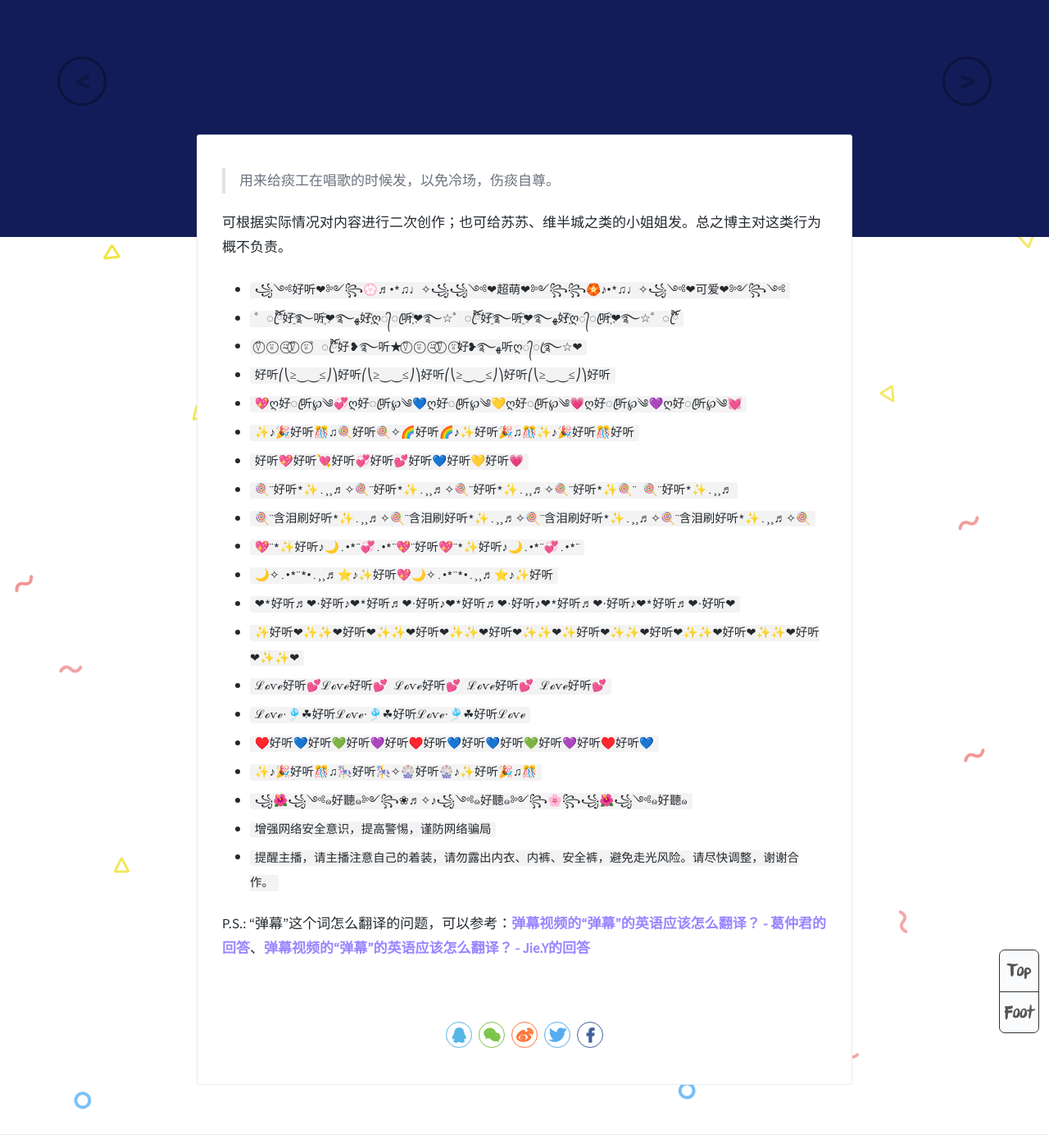
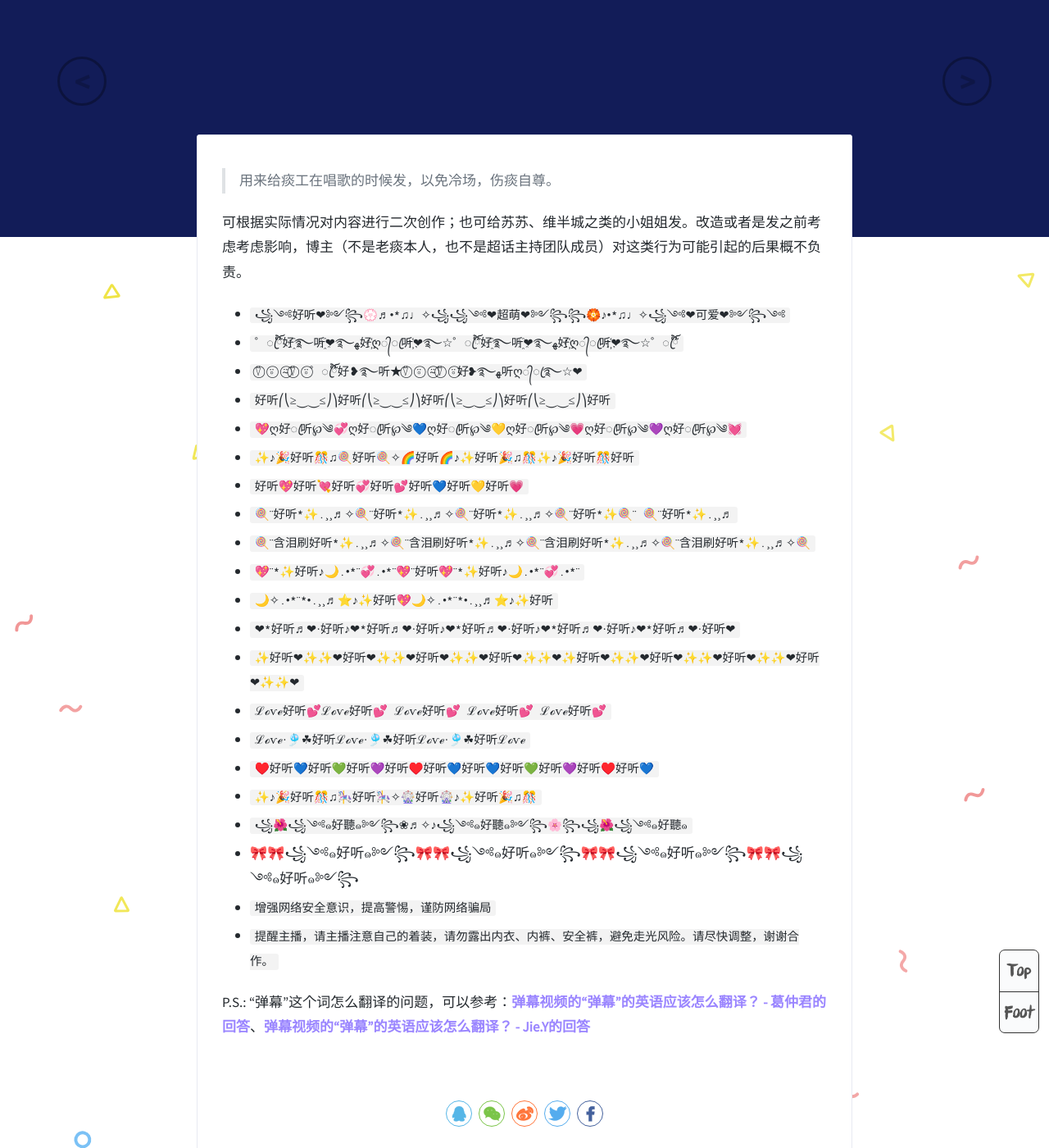
Before and after one commit to grandtanfans/grandtanfans.github.io, a Jekyll site: the page built from _posts/2020-01-11-bullet-comment-material.md, in a window 1280 px wide and 1400 px high, scrolled down 336 px. Shown: the whole window at 82% size. Built offline with Jekyll 4.4.1, drawn with Linux system fonts in a browser that asks for light colours; comment, search, counter and statistics services are not loaded.

Commit message:
feat: update

```diff
--- a/_posts/2020-01-11-bullet-comment-material.md
+++ b/_posts/2020-01-11-bullet-comment-material.md
@@ -10,7 +10,7 @@ tags: 常用工具
 
 > 用来给痰工在唱歌的时候发，以免冷场，伤痰自尊。
 
-可根据实际情况对内容进行二次创作；也可给苏苏、维半城之类的小姐姐发。总之博主对这类行为概不负责。
+可根据实际情况对内容进行二次创作；也可给苏苏、维半城之类的小姐姐发。改造或者是发之前考虑考虑影响，博主（不是老痰本人，也不是超话主持团队成员）对这类行为可能引起的后果概不负责。
 
 * `꧁༺好听❤༻꧂💮♬•*♫♩✧꧁꧁༺❤超萌❤༻꧂꧂🏵️♪•*♫♩✧꧁༺❤可爱❤༻꧂༺`
 * `゜ꦿ໊ོ好҈࿐听҈❤࿐ﻬ好҉ღ᭄ꦿ听҉❤࿐☆゜ꦿ໊ོ好҈࿐听҈❤࿐ﻬ好҉ღ᭄ꦿ听҉❤࿐☆゜ꦿ໊ོ`
@@ -30,6 +30,7 @@ tags: 常用工具
 * `♥️好听💙好听💚好听💜好听♥️好听💙好听💙好听💚好听💜好听♥️好听💙`
 * `✨♪🎉好听🎊♫🎠好听🎠✧🎡好听🎡♪✨好听🎉♫🎊`
 * `꧁🌺꧁༺๑好聽๑༻꧂❀♬✧♪꧁༺๑好聽๑༻꧂🌸꧂꧁🌺꧁༺๑好聽๑`
+* 🎀🎀꧁༺๑好听๑༻꧂🎀🎀꧁༺๑好听๑༻꧂🎀🎀꧁༺๑好听๑༻꧂🎀🎀꧁༺๑好听๑༻꧂
 * `增强网络安全意识，提高警惕，谨防网络骗局`
 * `提醒主播，请主播注意自己的着装，请勿露出内衣、内裤、安全裤，避免走光风险。请尽快调整，谢谢合作。`
 
```
